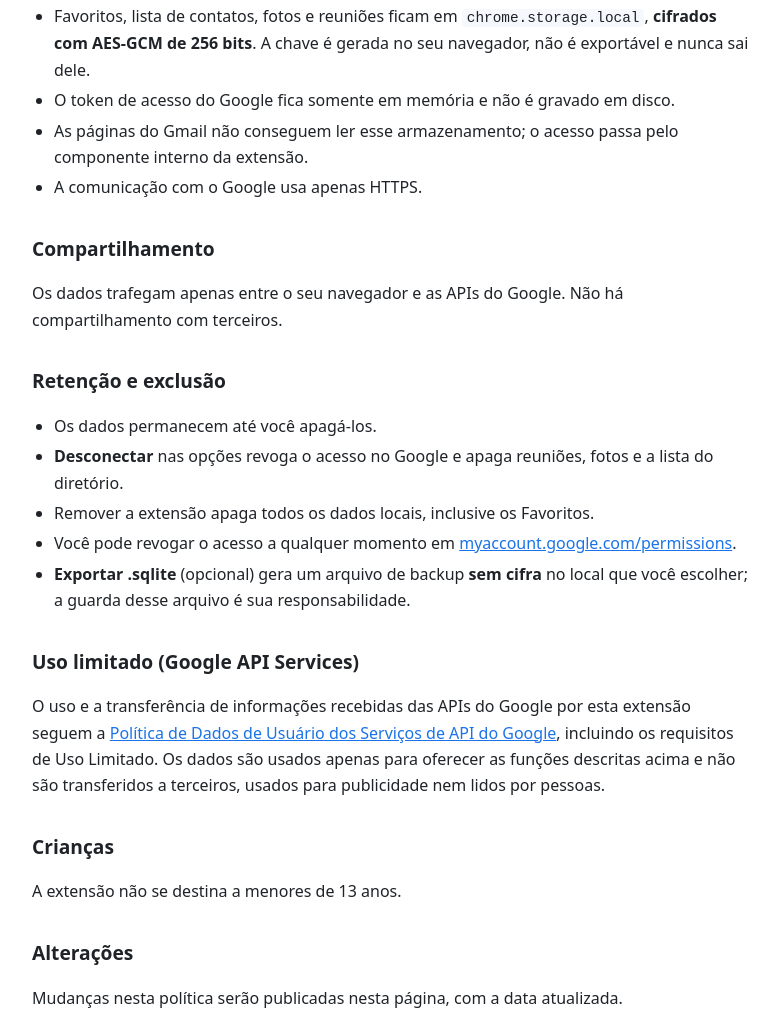
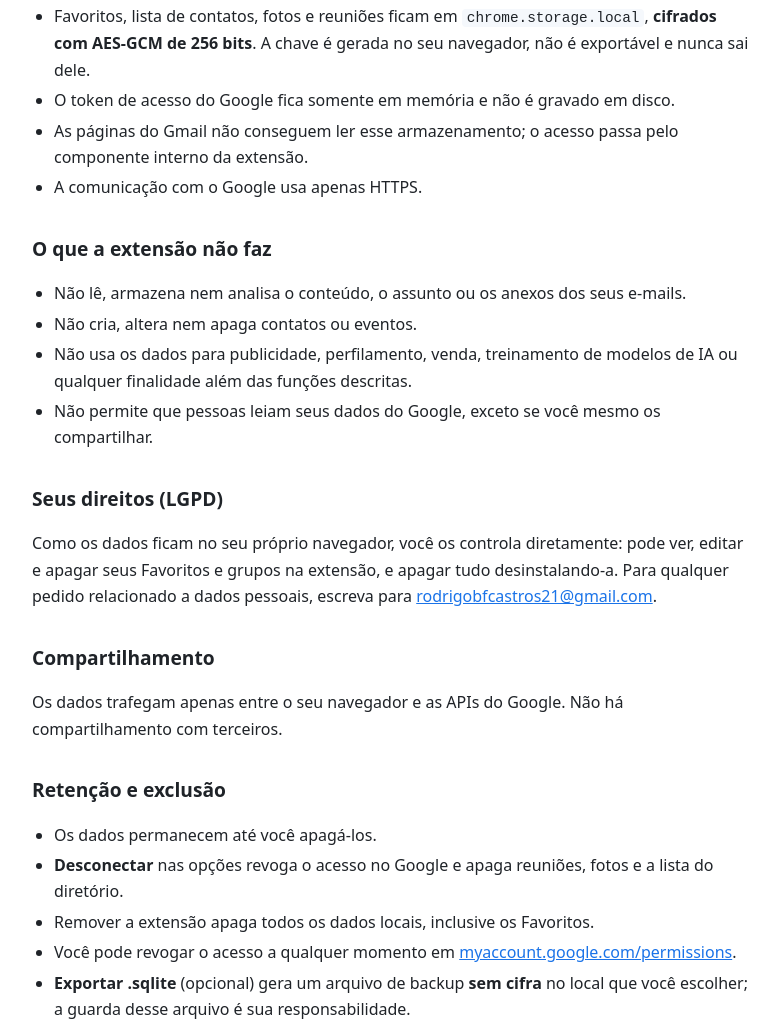
Before and after one commit to rodrigobfcastro/rodrigobfcastro.github.io, a plain HTML site: page privacidade.html in a window 1280 px wide. Shown: the part 1263-2293 px from the top of the page, without its empty margins (248-1026 px from the left). Drawn offline with Linux system fonts and the light colour scheme.

Commit message:
Add files via upload

```diff
--- a/privacidade.html
+++ b/privacidade.html
@@ -52,6 +52,17 @@
     <li>A comunicação com o Google usa apenas HTTPS.</li>
   </ul>
 
+  <h2>O que a extensão não faz</h2>
+  <ul>
+    <li>Não lê, armazena nem analisa o conteúdo, o assunto ou os anexos dos seus e-mails.</li>
+    <li>Não cria, altera nem apaga contatos ou eventos.</li>
+    <li>Não usa os dados para publicidade, perfilamento, venda, treinamento de modelos de IA ou qualquer finalidade além das funções descritas.</li>
+    <li>Não permite que pessoas leiam seus dados do Google, exceto se você mesmo os compartilhar.</li>
+  </ul>
+
+  <h2>Seus direitos (LGPD)</h2>
+  <p>Como os dados ficam no seu próprio navegador, você os controla diretamente: pode ver, editar e apagar seus Favoritos e grupos na extensão, e apagar tudo desinstalando-a. Para qualquer pedido relacionado a dados pessoais, escreva para <a href="mailto:rodrigobfcastros21@gmail.com">rodrigobfcastros21@gmail.com</a>.</p>
+
   <h2>Compartilhamento</h2>
   <p>Os dados trafegam apenas entre o seu navegador e as APIs do Google. Não há compartilhamento com terceiros.</p>
 
```
Also changed, not shown: index.html (+9 -0 lines).
